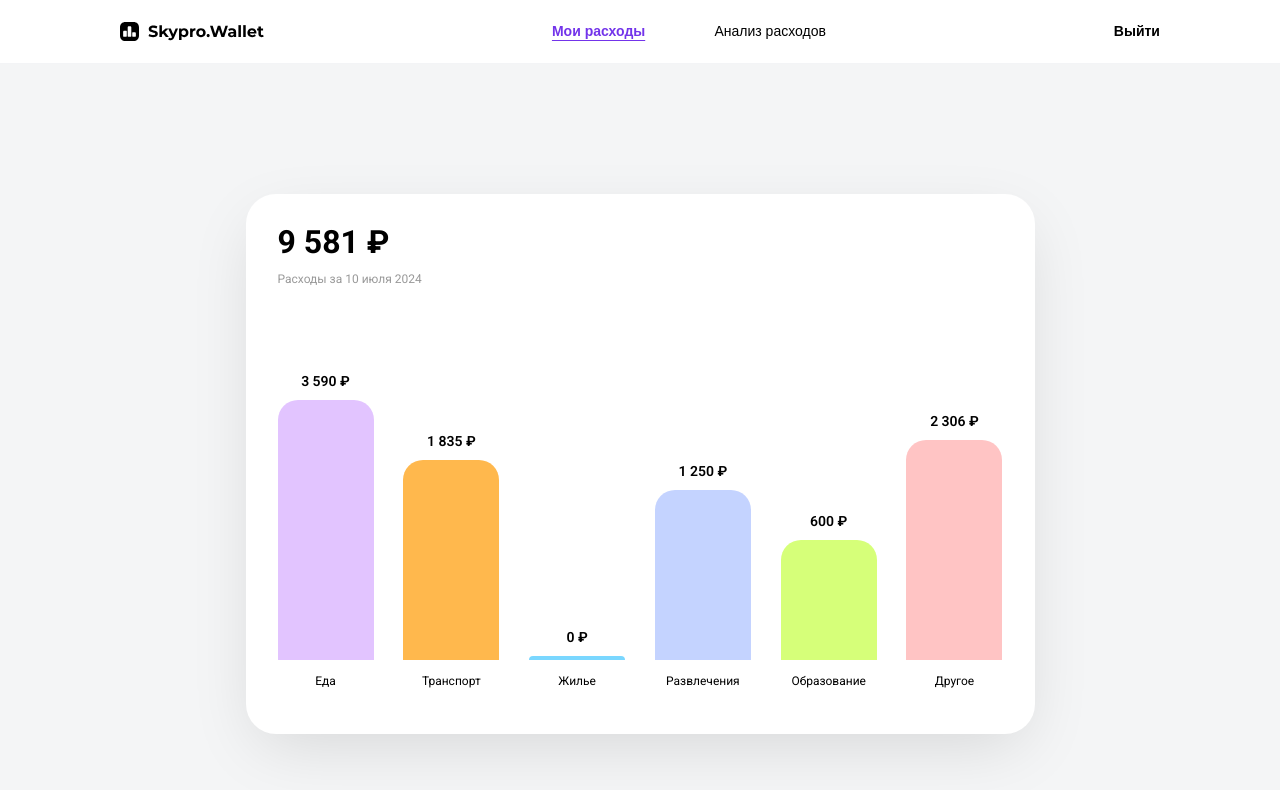
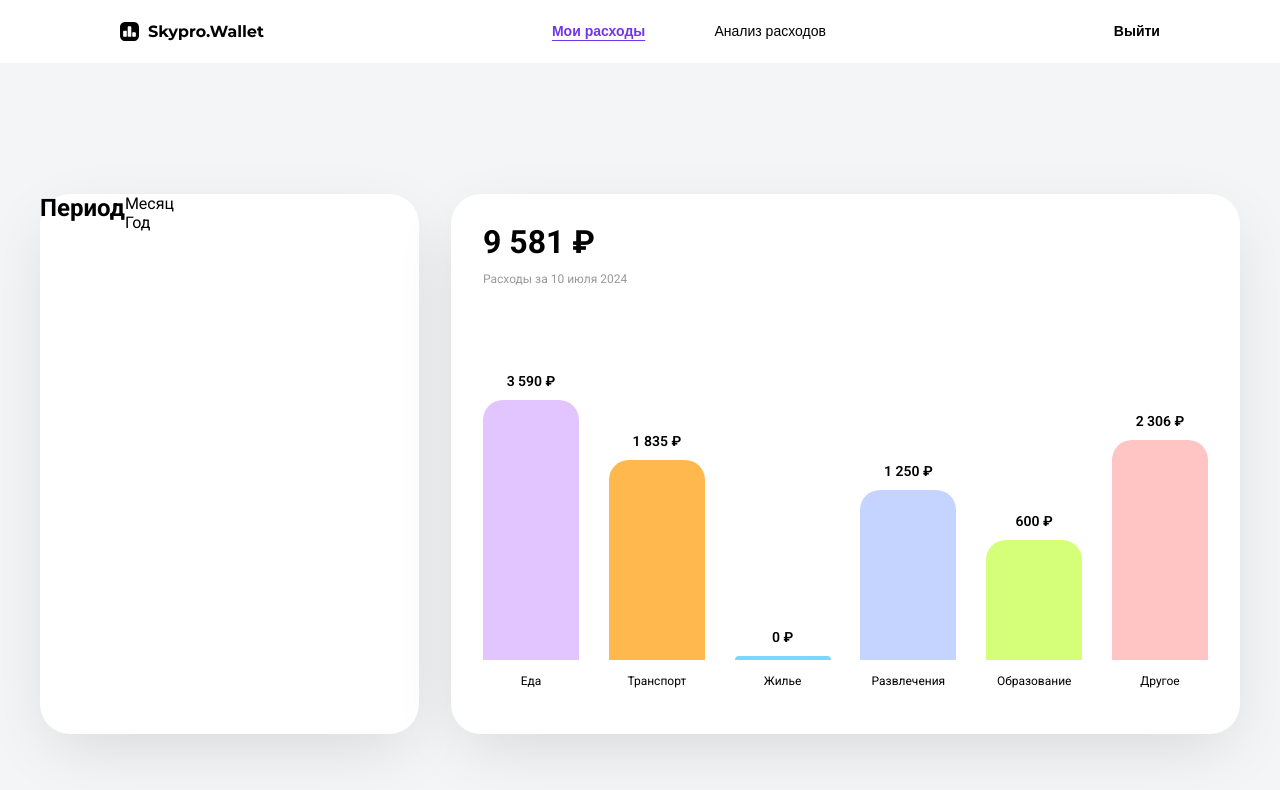
Before and after one commit to x3imal/SkyproWallet, a React (Vite) app: page / in a window 1280 px wide. Shown: the top 790 px of the page. Built offline with nearby package versions, Linux system fonts and the light colour scheme.

Commit message:
Made the upper part of the header

```diff
--- a/src/components/ExpensesChartModal/Calendar.jsx
+++ b/src/components/ExpensesChartModal/Calendar.jsx
@@ -1,5 +1,54 @@
+import styled from 'styled-components';
 
+export const CalendarWrapper = styled.div`
+  width: 379px;
+  height: 540px;
+  border-radius: 30px;
+  box-shadow: 0px 20px 67px -12px rgba(0, 0, 0, 0.13);
+  background: rgba(255, 255, 255, 1);
+`;
+
+export const CalendarHeader = styled.div``;
+
+export const CalendarHeaderTop = styled.div`
+  display: flex;
+`;
+
+export const CalendarHeaderTitle = styled.div`
+  h3 {
+    color: rgba(0, 0, 0, 1);
+    font-size: 24px;
+    font-weight: 700;
+    line-height: 29px;
+    letter-spacing: 0px;
+    text-align: center;
+  }
+`;
+
+export const CalendarHeaderPeriods = styled.div``;
+
+export const CalendarPeriod = styled.div``;
 
 export const Calendar = () => {
-
+  return (
+    <>
+      <CalendarWrapper>
+        <CalendarHeader>
+          <CalendarHeaderTop>
+            <CalendarHeaderTitle>
+              <h3>Период</h3>
+            </CalendarHeaderTitle>
+            <CalendarHeaderPeriods>
+              <CalendarPeriod>
+                <p>Месяц</p>
+              </CalendarPeriod>
+              <CalendarPeriod>
+                <p>Год</p>
+              </CalendarPeriod>
+            </CalendarHeaderPeriods>
+          </CalendarHeaderTop>
+        </CalendarHeader>
+      </CalendarWrapper>
+    </>
+  );
 };
```
